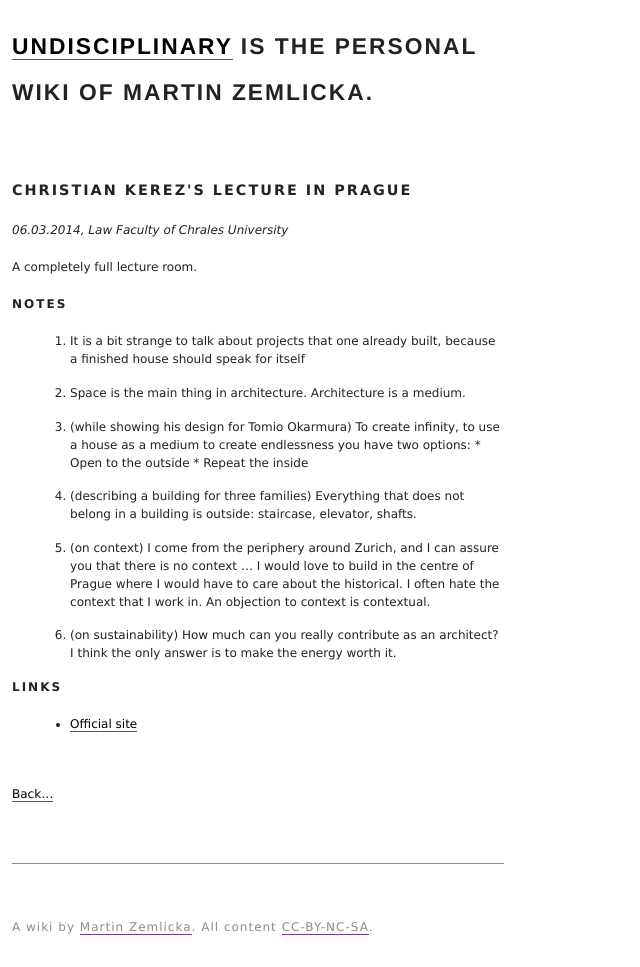
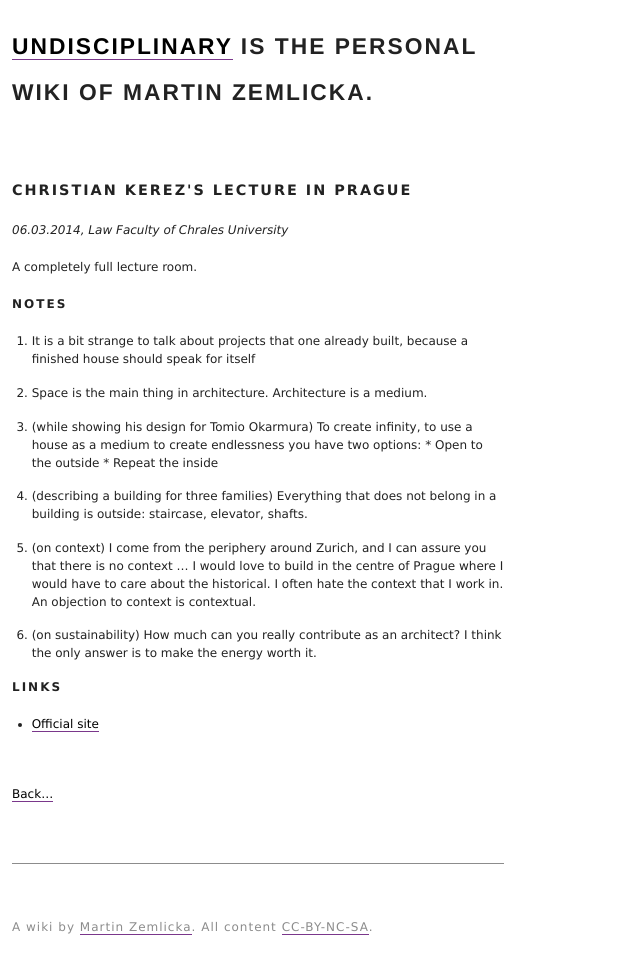
Before and after one commit to zmlka/undisciplinary, a Jekyll site: the page built from christian_kerez_prague.md, in a window 1280 px wide. Shown: the whole page, without its empty margins (0-640 px from the left). Built offline with Jekyll 4.4.1, drawn with Linux system fonts in a browser that asks for light colours.

Commit message:
removing padding left from ul

```diff
--- a/style/main.css
+++ b/style/main.css
@@ -163,7 +163,7 @@ blockquote cite:before{
 }
 
 ul, ol{
-  margin-bottom 1.6rem;
+  padding-left: 0px;
 }
 
 li{
```
